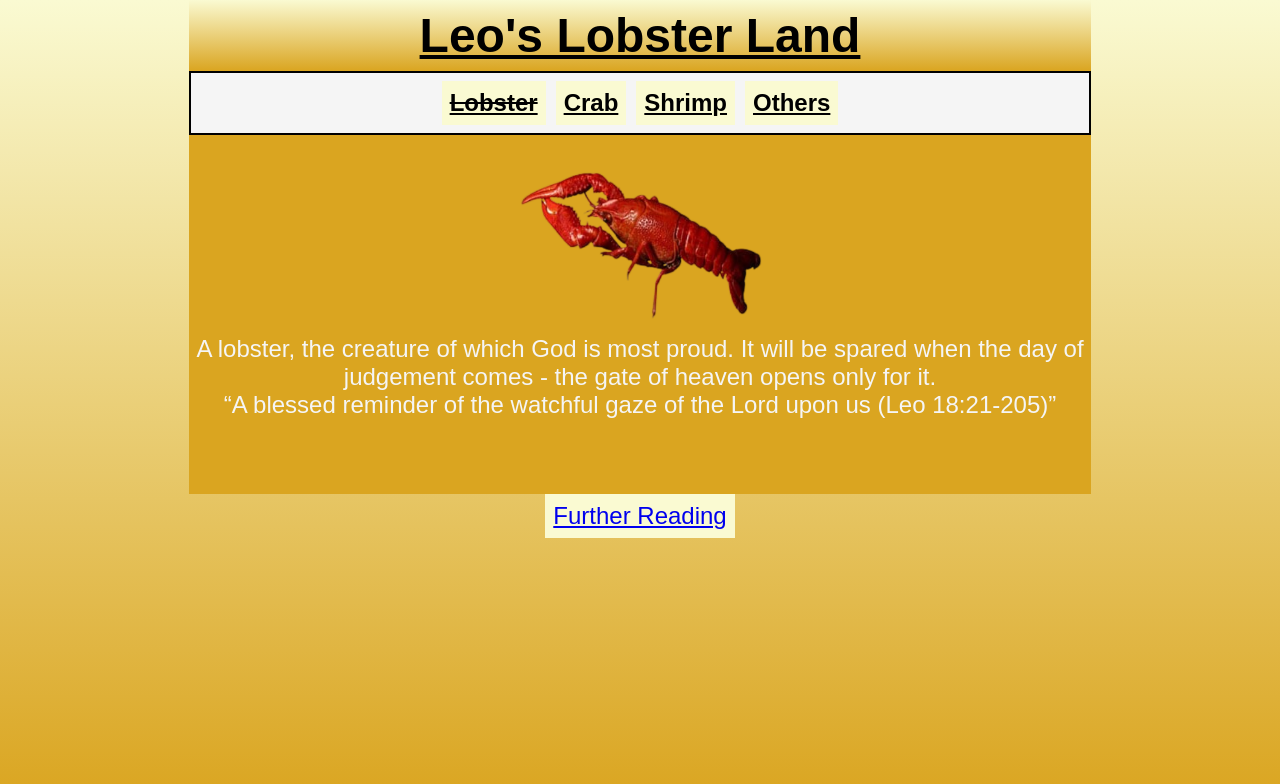
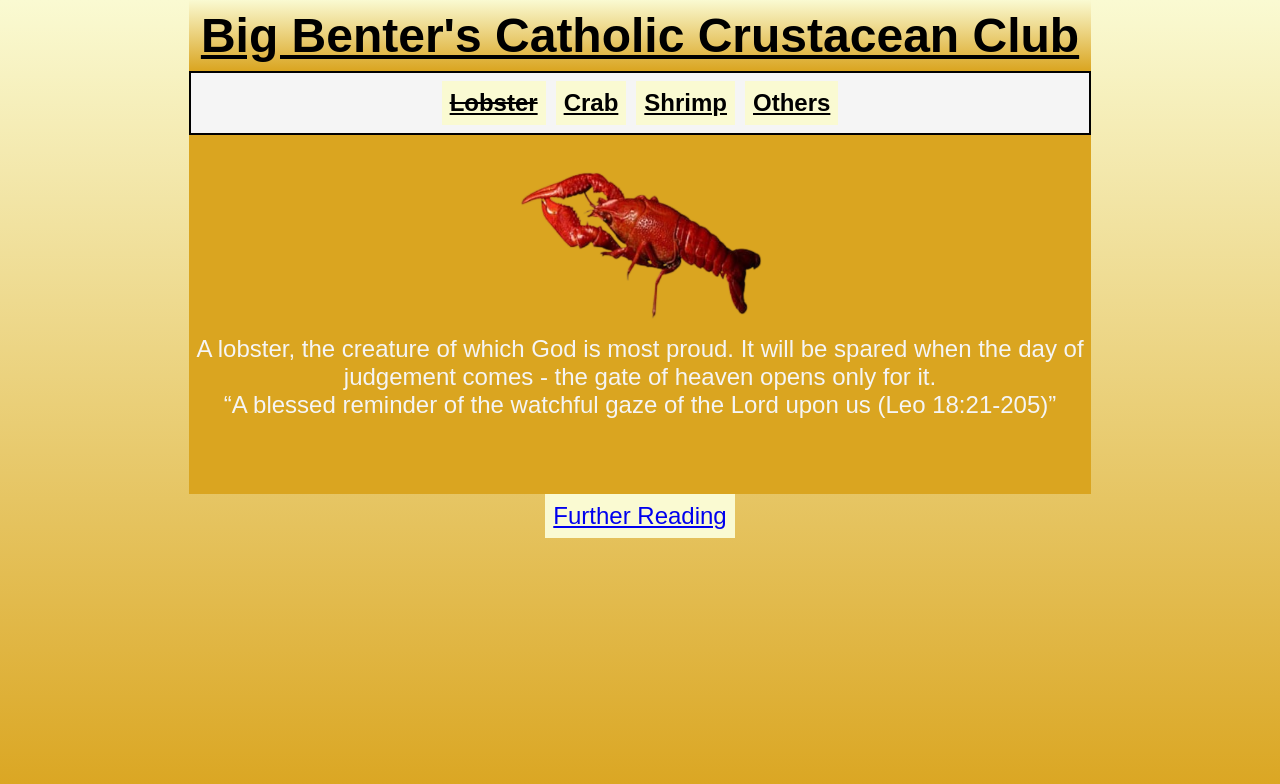
Before and after one commit to LeoBenter/LeoBenter.github.io, a plain HTML site: page lobster.html in a window 1280 px wide. Drawn offline with Linux system fonts and the light colour scheme.

Commit message:
Update lobster.html

```diff
--- a/lobster.html
+++ b/lobster.html
@@ -5,13 +5,13 @@
     <meta charset="UTF-8"/>
     <meta http-equiv="X-UA-Compatible" content="IE=edge"/>
     <meta name="viewport" content="width=device-width, initial-scale=1.0"/>
-    <title> Leo's Lobster Land - Lobster </title>
+    <title> BBCCC </title>
     <link rel="stylesheet" href="CSS/style.css"/>
 </head>
 
 <body>
     <header>
-        <h1><a href="index.html" class="indexpage">Leo's Lobster Land</a></h1>
+        <h1><a href="index.html" class="indexpage">Big Benter's Catholic Crustacean Club</a></h1>
         <ul>
             <li class="list" id="loh"><a href="lobster.html">Lobster</a></li>
             <li class="list"><a href="crab.html">Crab</a></li>
```
